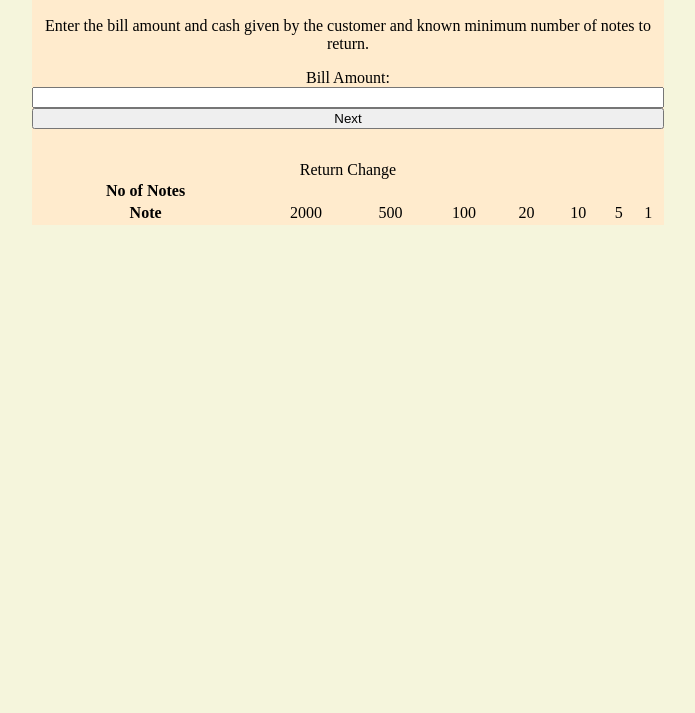
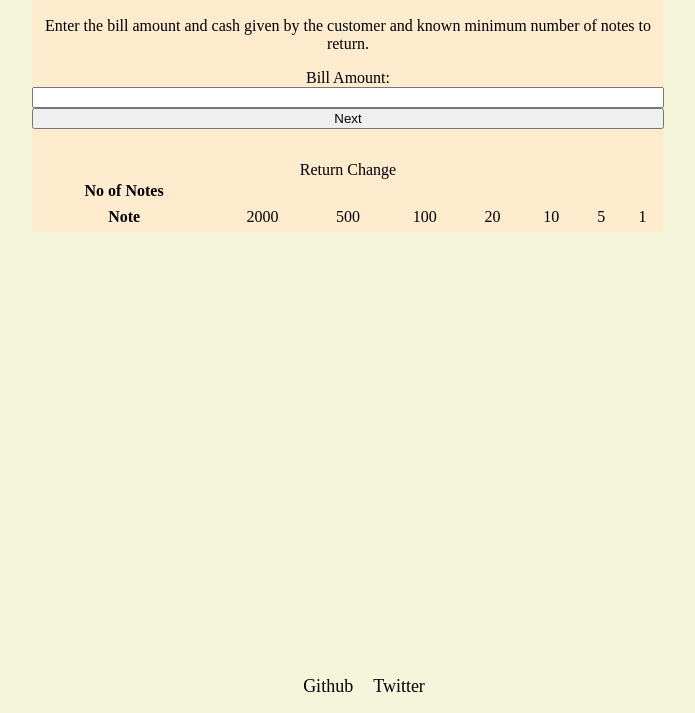
Before and after one commit to Amankumar62/Cash_Register, a plain HTML site: page index.html in a window 1280 px wide. Shown: the part 87-800 px from the top of the page, without its empty margins (292-987 px from the left). Drawn offline with Linux system fonts and the light colour scheme.

Commit message:
footer added

```diff
--- a/index.html
+++ b/index.html
@@ -44,6 +44,10 @@
             </tr>
         </table>
     </div>
+    <footer>
+        <span><a href="https://github.com/Amankumar62/">Github</a></span>
+        <span><a href="https://twitter.com/i/flow/login">Twitter</a></span>
+    </footer>
 </body>
 <script src="./app.js"></script>
 </html>
--- a/style.css
+++ b/style.css
@@ -6,6 +6,9 @@ display: none;
 }
 .check-button{
   display: none;
+}
+td{
+  padding: 0.3rem;
 }
 .container{
     display:flex;
@@ -18,3 +21,17 @@ display: none;
     width: 50%;
 
 }
+footer a{
+  font-size: large;
+  margin: 0.5rem;
+  text-decoration: none;
+  color: black;
+}
+footer{
+padding: 1rem;
+position: fixed;
+left: 0;
+bottom: 0;
+width: 100%;
+text-align: center;
+}
```
